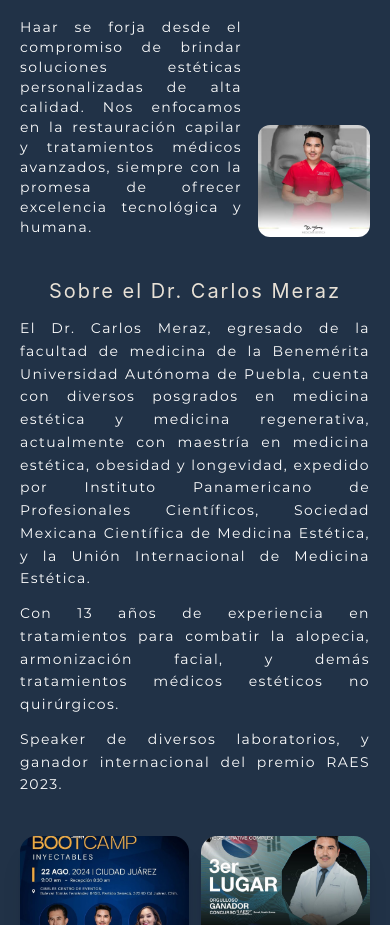
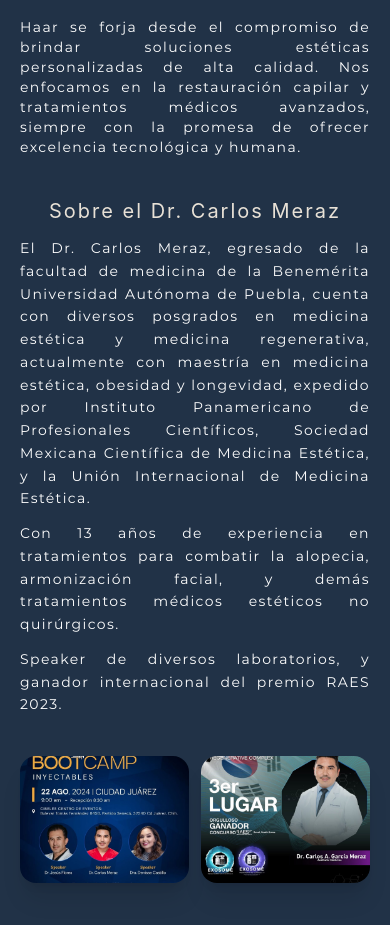
Before and after one commit to surethingbro/Haar-Medical, a React (Vite) app: page / in a window 390 px wide. Shown: the part 881-1806 px from the top of the page. Built offline with nearby package versions, Linux system fonts and the light colour scheme.

Commit message:
removing image in responsive

```diff
--- a/src/components/Nosotros.jsx
+++ b/src/components/Nosotros.jsx
@@ -32,7 +32,7 @@ export const Nosotros = () => {
                         </div>
 
                         {/* Foto solo en móvil y tablet — al lado de Historia */}
-                        <div className="lg:hidden flex-shrink-0 rounded-2xl flex items-center justify-center self-end mt-2">
+                        <div className="hidden min-[425px]:flex lg:hidden flex-shrink-0 rounded-2xl items-center justify-center self-end mt-2">
                             <img
                                 loading="lazy"
                                 className="w-28 sm:w-36 md:w-48 aspect-square object-cover rounded-xl"
```
